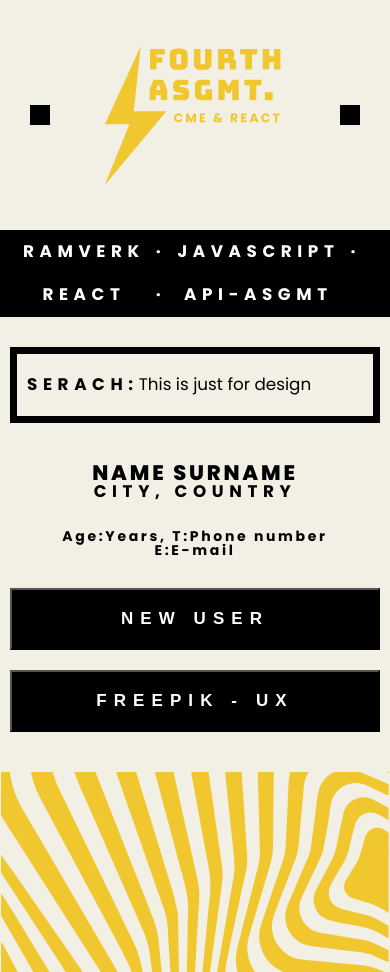
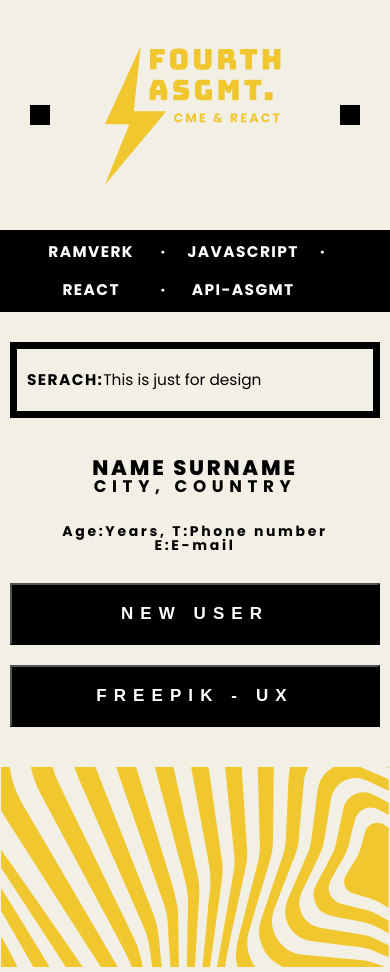
Before and after one commit to linjoh92/React-Assignment-4, a React (Vite) app: page / in a window 390 px wide. Built offline with nearby package versions, Linux system fonts and the light colour scheme; no server answers.

Commit message:
reponsive design

```diff
--- a/src/App.css
+++ b/src/App.css
@@ -366,7 +366,8 @@ p.text-content{
     }
 
     .header-text{
-      padding: 0 20px;
+      padding: 0 40px;
+      gap: 0;
       display: grid;
       grid-template: 1fr / 2fr 1fr 2fr 1fr;
     }
@@ -385,6 +386,11 @@ p.text-content{
     .search-bar{
       margin: 30px 10px;
       width: calc(100% - 20px);
+    }
+
+    .search , .header-text {
+      font-size: 1.1rem;
+      letter-spacing: 0.1rem;
     }
 
     main {
```
